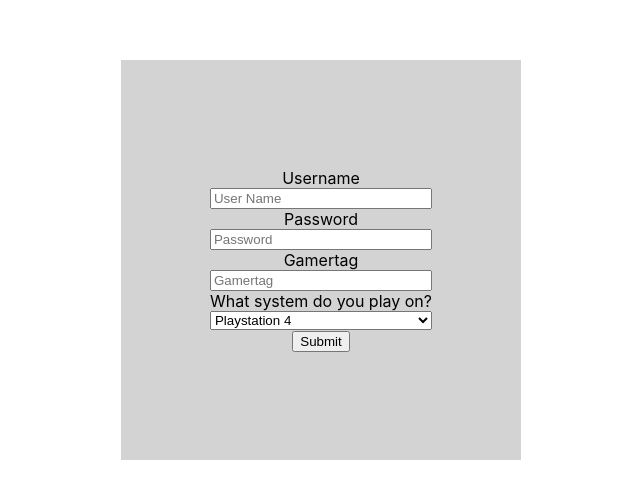
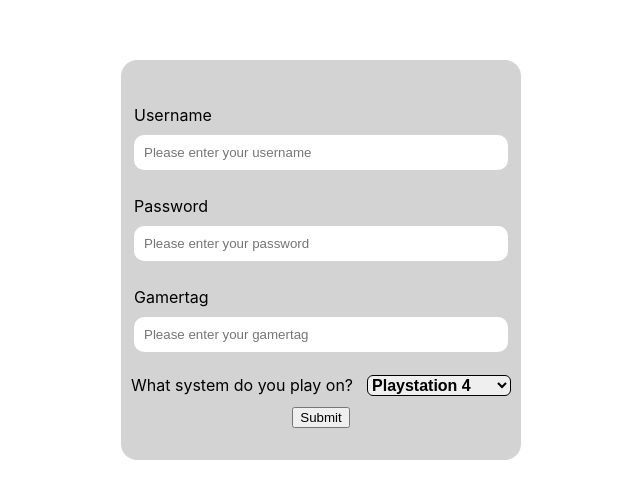
Before and after one commit to lwatson2/buddyFinder, a React (Create React App) app in the folder client/: page /register in a window 1280 px wide. Shown: the part 140-638 px from the top of the page, without its empty margins (319-959 px from the left). Built offline with nearby package versions, Linux system fonts and the light colour scheme.

Commit message:
Continued work on the register form styles

```diff
--- a/client/src/components/helpers/FormHelper.js
+++ b/client/src/components/helpers/FormHelper.js
@@ -5,6 +5,7 @@ const useForm = (callback, validate) => {
   const [errors, setErrors] = useState({});
   const [isSubmitting, setIsSubmitting] = useState(false);
   useEffect(() => {
+    // Checks to make sure errors object is empty and isSubmitting is true
     if (Object.keys(errors).length === 0 && isSubmitting) {
       callback();
     }
--- a/client/src/components/register/Register.css
+++ b/client/src/components/register/Register.css
@@ -3,7 +3,7 @@
 }
 .form-wrapper {
   height: 400px;
-  /* flex-direction: inherit; */
+  border-radius: 16px;
   display: -webkit-box;
   display: -ms-flexbox;
   display: flex;
@@ -42,4 +42,31 @@
   -webkit-box-direction: normal;
   -ms-flex-direction: column;
   flex-direction: column;
+  padding: 13px;
 }
+.formLabel {
+  text-align: left;
+  padding-bottom: 10px;
+}
+.formInput {
+  border: none;
+  outline: none;
+  border-radius: 10px;
+  padding: 10px;
+}
+.formSelectGroup {
+  padding: 10px;
+}
+.selectLabel {
+  padding-right: 14px;
+}
+.selectButton {
+  border-radius: 6px;
+  -webkit-box-sizing: border-box;
+  box-sizing: border-box;
+  border: 1px solid;
+  margin: 0;
+  font-size: 16px;
+  font-weight: 700;
+  padding-right: 23px;
+}
--- a/client/src/components/register/Register.js
+++ b/client/src/components/register/Register.js
@@ -17,50 +17,65 @@ const Register = () => {
       <div className="form-wrapper">
         <form onSubmit={handleSubmit}>
           <div className="form-group">
-            <label htmlFor="username">Username</label>
+            <label className="formLabel" htmlFor="username">
+              Username
+            </label>
             <input
-              className={`input ${errors.username && "errorDiv"}`}
+              className={errors.username ? "errorDiv" : "formInput"}
               value={values.username || ""}
               onChange={handleChange}
-              placeholder="User Name"
+              placeholder="Please enter your username"
               type="text"
               id="username"
               name="username"
             />
-            {errors.username && <p>{errors.username}</p>}
+            {errors.username && (
+              <p className="registerErrorMessage">{errors.username}</p>
+            )}
           </div>
           <div className="form-group">
-            <label htmlFor="password">Password</label>
+            <label className="formLabel" htmlFor="password">
+              Password
+            </label>
             <input
-              className={`input ${errors.password && "errorDiv"}`}
+              className={errors.password ? "errorDiv" : "formInput"}
               value={values.password || ""}
               onChange={handleChange}
-              placeholder="Password"
+              placeholder="Please enter your password"
               type="password"
               id="password"
               name="password"
             />
-            {errors.password && <p>{errors.password}</p>}
+            {errors.password && (
+              <p className="registerErrorMessage">{errors.password}</p>
+            )}
           </div>
           <div className="form-group">
-            <label htmlFor="gamertag">Gamertag</label>
+            <label className="formLabel" htmlFor="gamertag">
+              Gamertag
+            </label>
             <input
-              className={`input ${errors.gamertag && "errorDiv"}`}
+              className={errors.gamertag ? "errorDiv" : "formInput"}
               value={values.gamertag || ""}
               onChange={handleChange}
-              placeholder="Gamertag"
+              placeholder="Please enter your gamertag"
               type="text"
               id="gamertag"
               name="gamertag"
             />
-            {errors.gamertag && <p>{errors.gamertag}</p>}
+            {errors.gamertag && (
+              <p className="registerErrorMessage">{errors.gamertag}</p>
+            )}
           </div>
-          <div className="form-group">
-            <label htmlFor="system">What system do you play on?</label>
+          <div className="formSelectGroup">
+            <label className="selectLabel" htmlFor="system">
+              What system do you play on?
+            </label>
             <select
+              className="selectButton"
               value={values.system || ""}
               onChange={handleSubmit}
-              placeholder="System"
+              placeholder="system"
               type="text"
               id="system"
               name="system"
```
Lines whose indentation alone changed are shown as unchanged.
